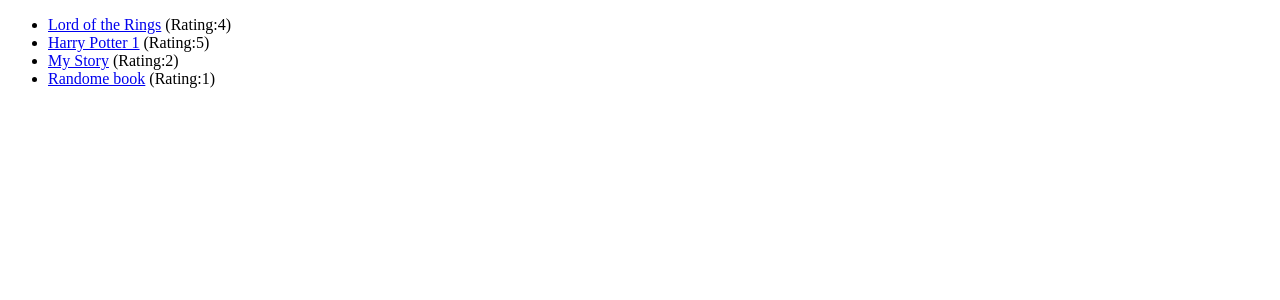
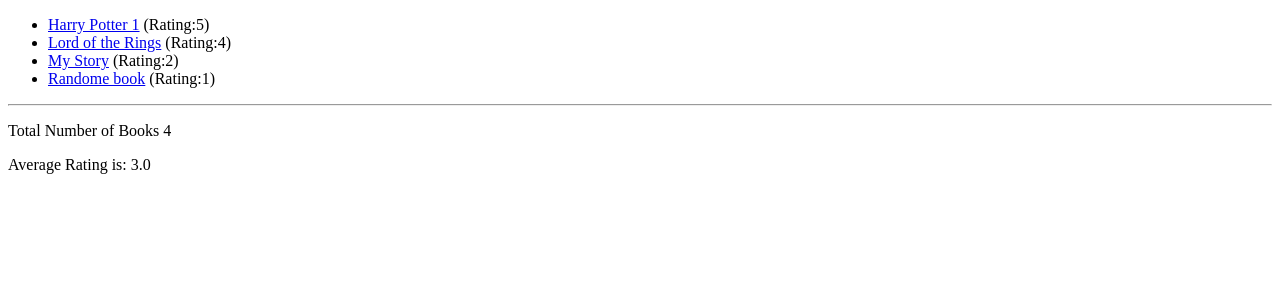
Before and after one commit to havanji/book_store, a Django app: page / in a window 1280 px wide. Shown: the top 300 px of the page. Run offline with Django 4.2, Linux system fonts and the light colour scheme; data comes from the database, SQL or seed files in the repository.

Commit message:
Last 6 module

```diff
--- a/book_outlet/templates/book_outlet/index.html
+++ b/book_outlet/templates/book_outlet/index.html
@@ -11,4 +11,9 @@
             <li><a href="{{book.get_absolute_url}}">{{book.title}}</a> (Rating:{{book.rating}})</li>
         {% endfor %}
     </ul>
+
+    <hr>
+
+    <p>Total Number of Books {{total_number_of_books}}</p>
+    <p>Average Rating is: {{average_rating.rating__avg}}</p>
 {% endblock content %}
--- a/book_outlet/views.py
+++ b/book_outlet/views.py
@@ -1,14 +1,19 @@
 from django.shortcuts import render, get_object_or_404
 from django.http import Http404
+from django.db.models import Avg, Max, Min
 
 from .models import Book
 
 # Create your views here.
 
 def index(request):
-    books = Book.objects.all()
+    books = Book.objects.all().order_by("title")
+    num_books = books.count()
+    avg_rating = books.aggregate(Avg("rating"))
     return render(request ,"book_outlet/index.html",{
-        "books": books
+        "books": books,
+        "total_number_of_books": num_books,
+        "average_rating": avg_rating
     })
 
 def book_detail(request, slug):
```
